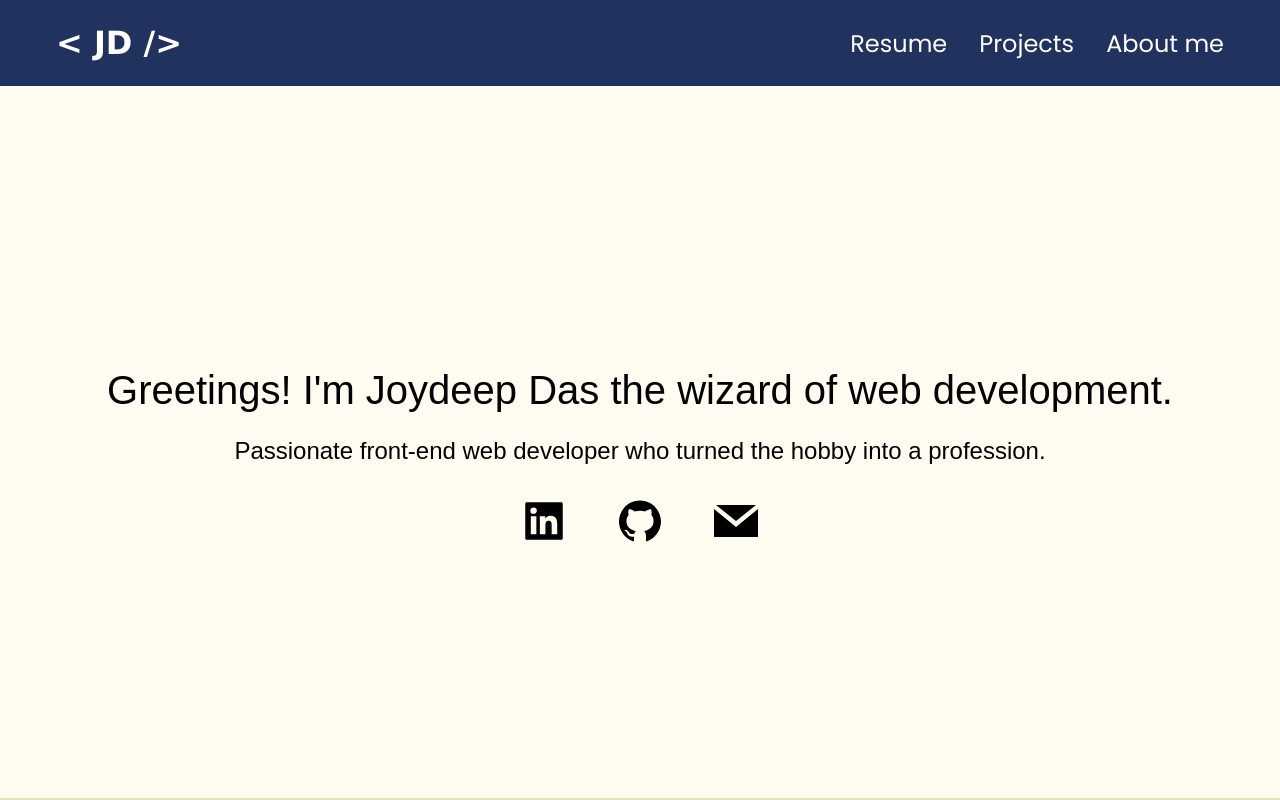
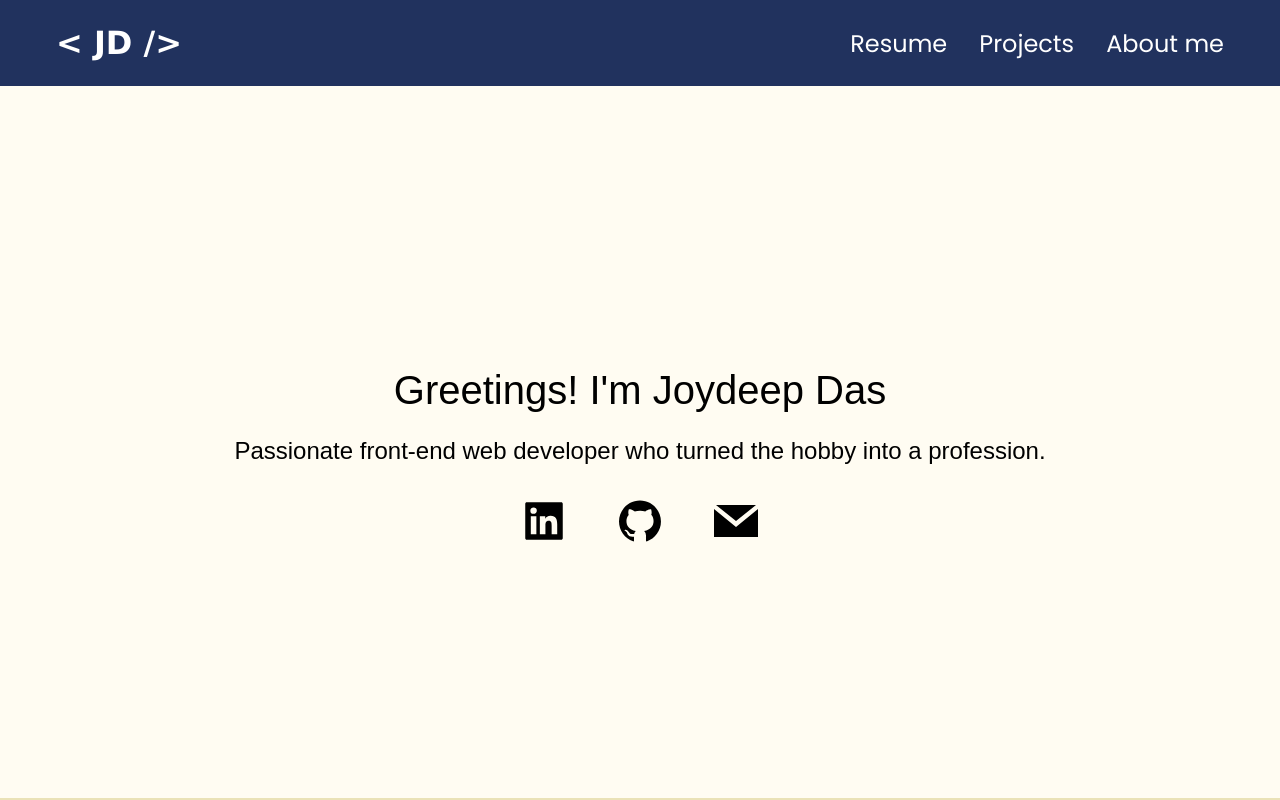
Before and after one commit to joydeep-git/portfolio_react, a React (Create React App) app: page / in a window 1280 px wide. Shown: the top 800 px of the page. Built offline with nearby package versions, Linux system fonts and the light colour scheme; a web font is replaced by a local one.

Commit message:
name changed

```diff
--- a/src/Pages/Home.js
+++ b/src/Pages/Home.js
@@ -7,7 +7,7 @@ function Home() {
 
             <div className='homeTop'>
                 <div className="intro">
-                    <h5>Greetings! I'm <span>Joydeep Das</span> the wizard of web development.</h5>
+                    <h5>Greetings! I'm <span>Joydeep Das</span></h5>
                     <p>Passionate front-end web developer who turned the hobby into a profession.</p>
                 </div>
 
```
